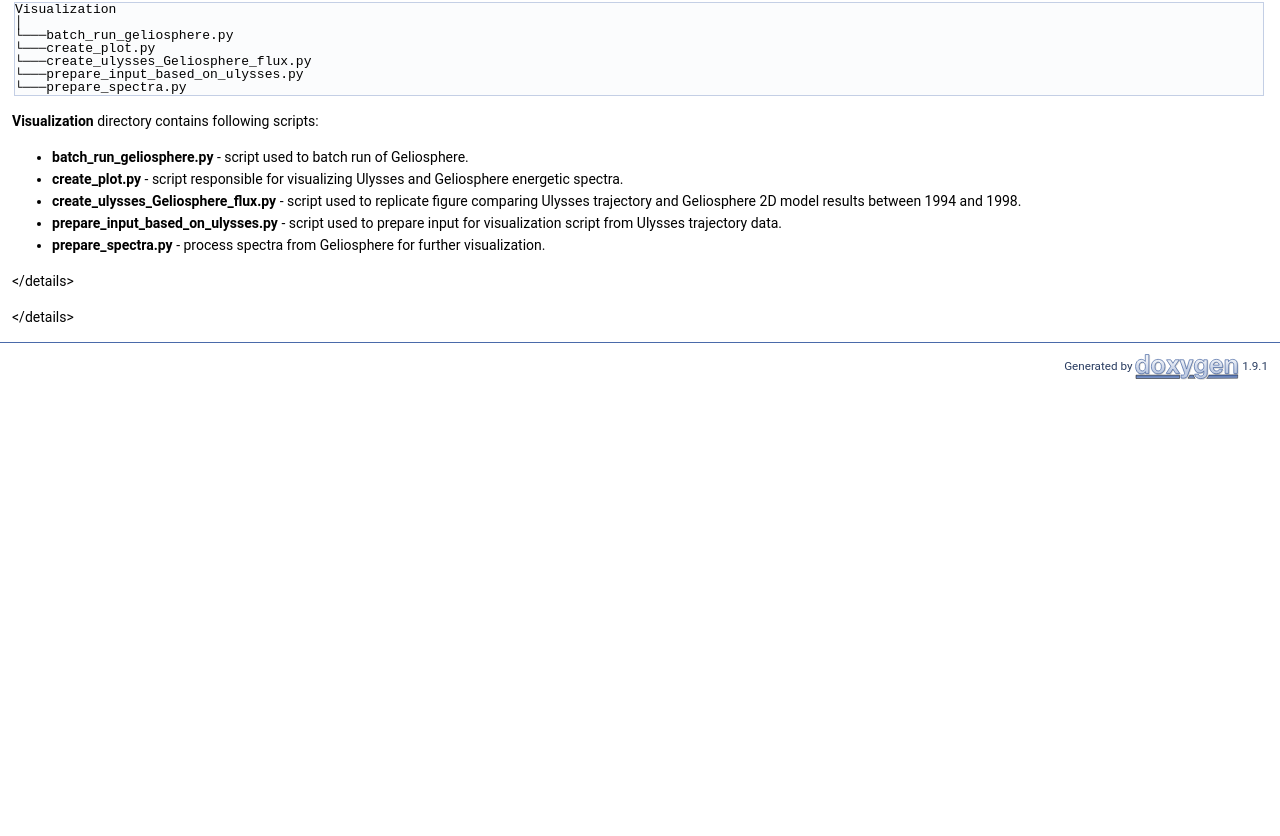
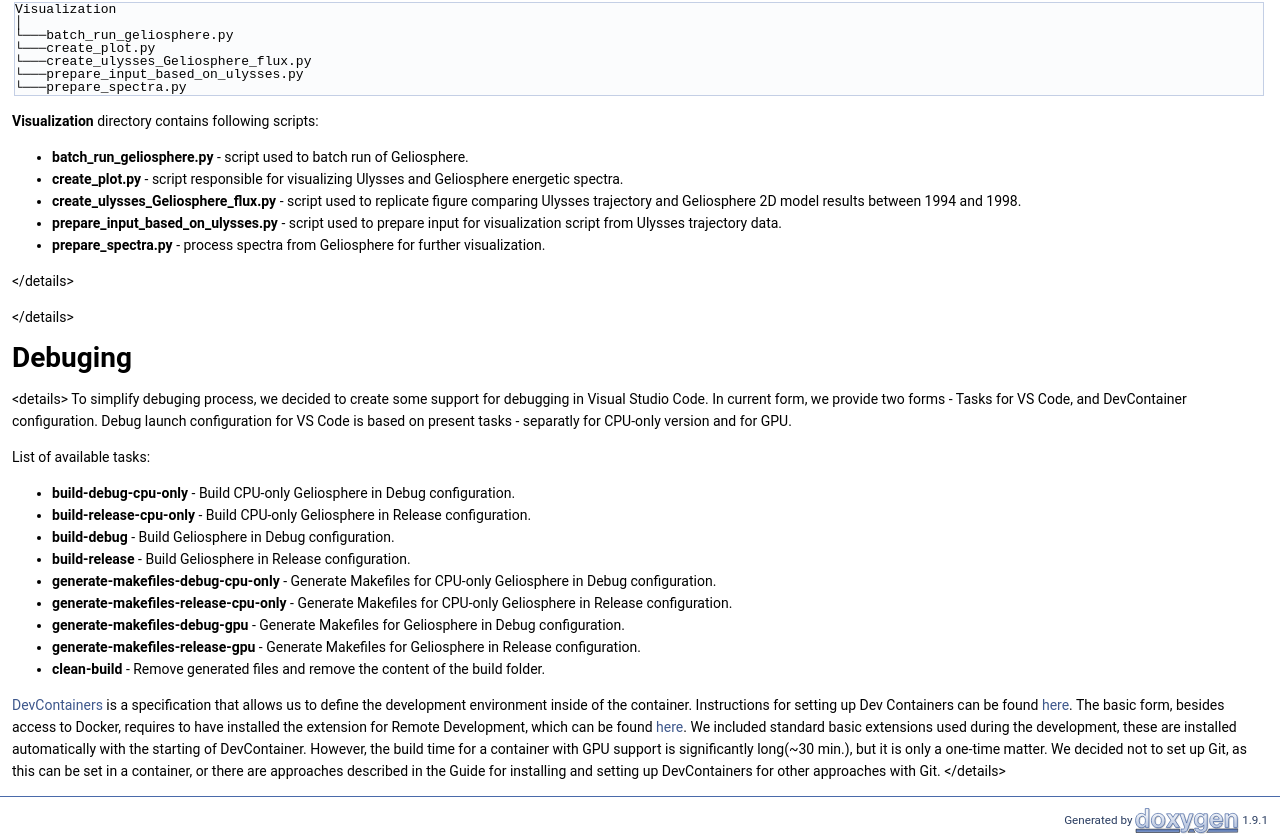
Before and after one commit to msolanik/Geliosphere, a plain HTML site: page index.html in a window 1280 px wide. Shown: the part 7587-8423 px from the top of the page. Before the commit the page ends 7969 px from the top, so only its background shows below. Drawn offline with Linux system fonts and the light colour scheme.

Commit message:
deploy: c443891a2562f81d97144846c59f193d2c322a40

```diff
--- a/index.html
+++ b/index.html
@@ -424,7 +424,21 @@ $(function() {
 <li><b>prepare_spectra.py</b> - process spectra from Geliosphere for further visualization.</li>
 </ul>
 <p>&lt;/details&gt;</p>
-<p>&lt;/details&gt; </p>
+<p>&lt;/details&gt;</p>
+<h1>Debuging</h1>
+<p>&lt;details&gt; To simplify debuging process, we decided to create some support for debugging in Visual Studio Code. In current form, we provide two forms - Tasks for VS Code, and DevContainer configuration. Debug launch configuration for VS Code is based on present tasks - separatly for CPU-only version and for GPU.</p>
+<p>List of available tasks:</p><ul>
+<li><b>build-debug-cpu-only</b> - Build CPU-only Geliosphere in Debug configuration.</li>
+<li><b>build-release-cpu-only</b> - Build CPU-only Geliosphere in Release configuration.</li>
+<li><b>build-debug</b> - Build Geliosphere in Debug configuration.</li>
+<li><b>build-release</b> - Build Geliosphere in Release configuration.</li>
+<li><b>generate-makefiles-debug-cpu-only</b> - Generate Makefiles for CPU-only Geliosphere in Debug configuration.</li>
+<li><b>generate-makefiles-release-cpu-only</b> - Generate Makefiles for CPU-only Geliosphere in Release configuration.</li>
+<li><b>generate-makefiles-debug-gpu</b> - Generate Makefiles for Geliosphere in Debug configuration.</li>
+<li><b>generate-makefiles-release-gpu</b> - Generate Makefiles for Geliosphere in Release configuration.</li>
+<li><b>clean-build</b> - Remove generated files and remove the content of the build folder.</li>
+</ul>
+<p><a href="https://containers.dev/">DevContainers</a> is a specification that allows us to define the development environment inside of the container. Instructions for setting up Dev Containers can be found <a href="https://code.visualstudio.com/docs/devcontainers/containers">here</a>. The basic form, besides access to Docker, requires to have installed the extension for Remote Development, which can be found <a href="https://marketplace.visualstudio.com/items?itemName=ms-vscode-remote.remote-containers">here</a>. We included standard basic extensions used during the development, these are installed automatically with the starting of DevContainer. However, the build time for a container with GPU support is significantly long(~30 min.), but it is only a one-time matter. We decided not to set up Git, as this can be set in a container, or there are approaches described in the Guide for installing and setting up DevContainers for other approaches with Git. &lt;/details&gt; </p>
 </div></div><!-- PageDoc -->
 </div><!-- contents -->
 <!-- start footer part -->
```
